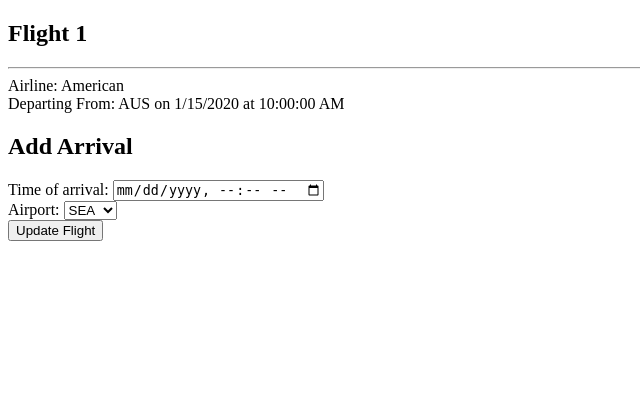
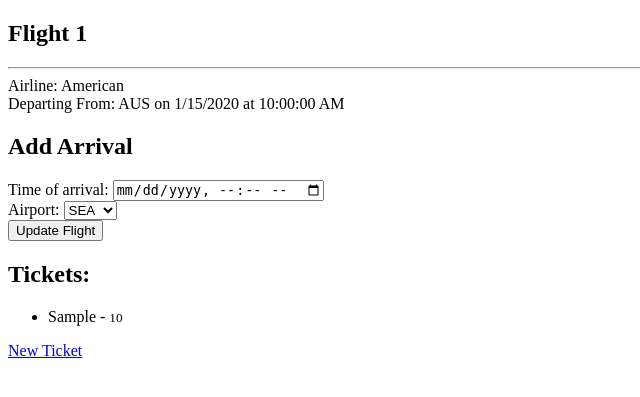
Before and after one commit to carldamey/mongoose-flights-lab, a Node server app: page /flights/600000000000000000000001 in a window 1280 px wide. Shown: the part 26-423 px from the top of the page, without its empty margins (0-640 px from the left). Run offline with Node 20, Linux system fonts and the light colour scheme; tables that the repository leaves empty hold one stand-in row (values such as "Sample post"); some libraries are stand-ins or nearby versions.

Commit message:
adds ticket viewing to flight show view

```diff
--- a/server.js
+++ b/server.js
@@ -10,6 +10,7 @@ require("./config/database")
 var indexRouter = require("./routes/index")
 var flightsRouter = require("./routes/flights")
 var arrivalsRouter = require("./routes/arrivals")
+var ticketsRouter = require("./routes/tickets")
 
 var app = express()
 
@@ -26,6 +27,7 @@ app.use(express.static(path.join(__dirname, "public")))
 app.use("/", arrivalsRouter)
 app.use("/", indexRouter)
 app.use("/flights", flightsRouter)
+app.use("/tickets", ticketsRouter)
 
 // catch 404 and forward to error handler
 app.use(function (req, res, next) {
--- a/views/flights/show.ejs
+++ b/views/flights/show.ejs
@@ -28,6 +28,14 @@
         </form>
 
     <% } %>
+        <h2>Tickets:</h2>
+    <ul>
+        <% tickets.forEach(ticket => { %>
+          <li> <%= ticket.seat %> - <small><%= ticket.price %></small></li>
+
+        <% }) %>
+    </ul>
+    <a href="/tickets/new">New Ticket</a>
 </section>
 
 <%- include("../partials/footer") %>
```
Also changed, not shown: routes/tickets.js (added).
